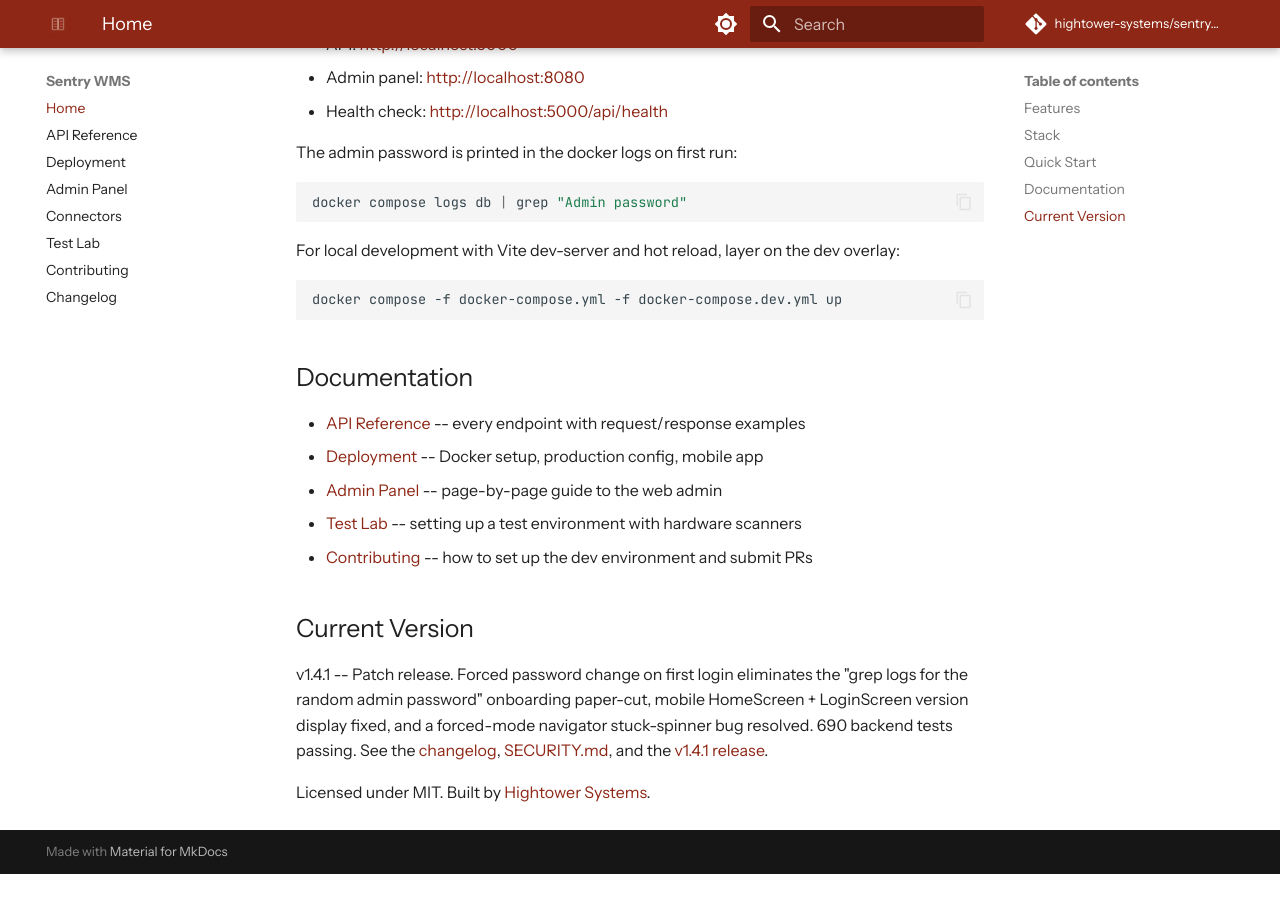
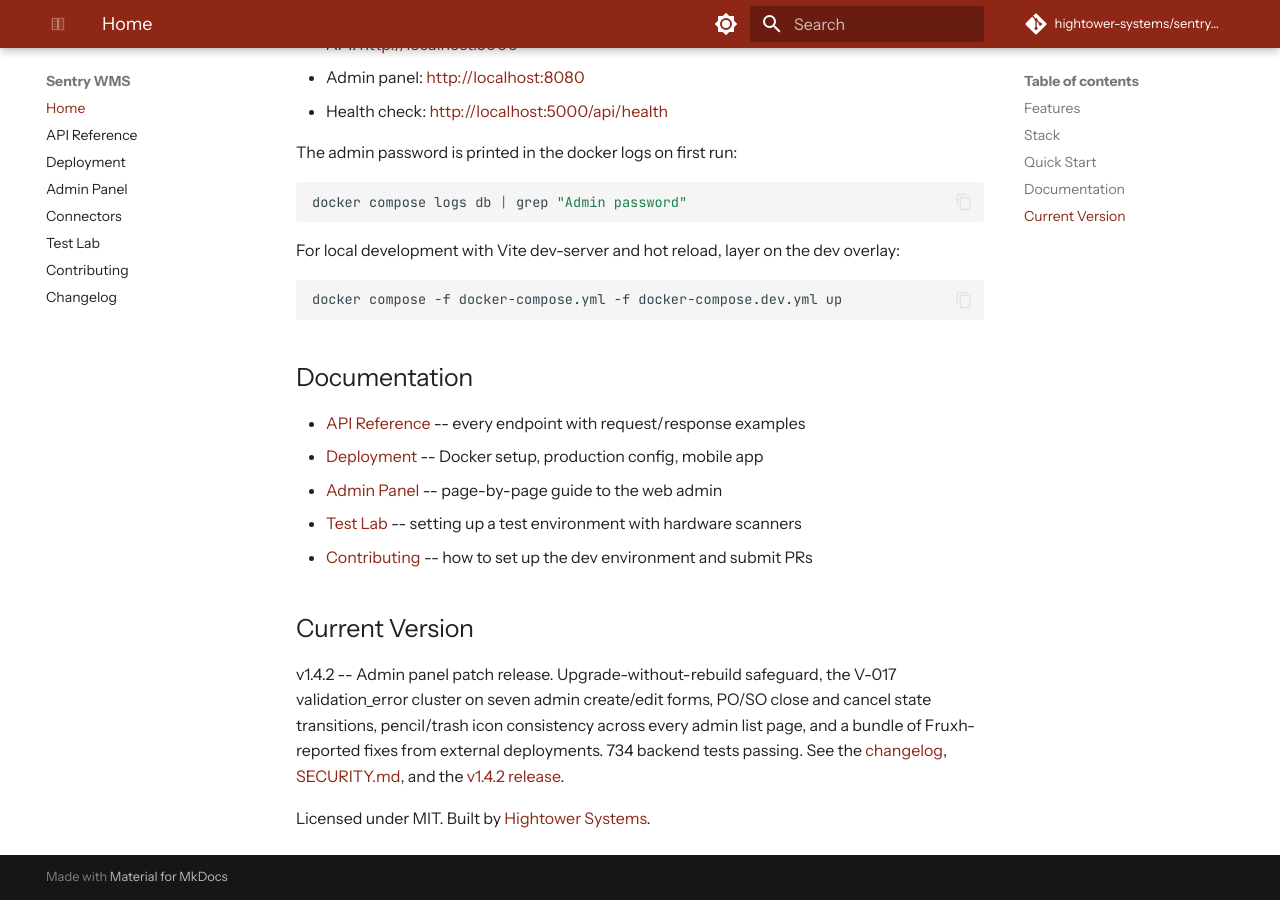
Before and after one commit to hightower-systems/sentry-wms, an MkDocs documentation site: the page built from docs/index.md, in a window 1280 px wide and 900 px high, scrolled down 1503 px. Built offline with MkDocs 1.6.1 and Material for MkDocs 9.7.7, drawn with Linux system fonts in a browser that asks for light colours; comment, search, counter and statistics services are not loaded; before the commit the page ends 2377 px from its top, so only the background shows below that.

Commit message:
chore: bump version to 1.4.2 across all packages and docs
Replicates the 818617a file list from the v1.4.0 -> v1.4.1 bump, plus
the two lockfiles (admin/mobile package-lock.json) that should have
been in 818617a but were missed -- that omission is exactly the #96
bug this release fixes, and the new lockfile-check CI job now catches
the drift.

Files bumped:
  api/version.py                       1.4.1 -> 1.4.2
  admin/package.json                   1.4.1 -> 1.4.2
  admin/package-lock.json              1.4.1 -> 1.4.2 (root package only)
  admin/src/pages/Settings.jsx         About section mono Version
  mobile/package.json                  1.4.1 -> 1.4.2
  mobile/package-lock.json             1.4.1 -> 1.4.2 (root package only)
  mobile/app.json                      Expo version
  mobile/src/screens/HomeScreen.js     footer v1.4.1 -> v1.4.2
  mobile/src/screens/LoginScreen.js    version label v1.4.1 -> v1.4.2
  docs/deployment.md                   adb install sentry-wms-v1.4.2.apk
  docs/index.md                        Current Version paragraph rewritten
  README.md                            badges, status line, milestone row (new), footer

Not bumped:
  mobile/app.json android.versionCode  stays at 1 -- no mobile code
                                        changed in v1.4.2, APK is not
                                        rebuilding for this release
  mobile node dependency versions      unrelated (merge2, ttlcache,
                                        anser etc. happen to share
                                        the 1.4.x version space)
  CHANGELOG.md / docs/changelog.md     v1.4.1 narrative references are
                                        historical and stay
  api/services/auth_service.py,        v1.4.1 in docstrings / comments
  api/tests/test_forced_password_       describing when features landed,
  change.py, mobile test comments,     historical, stay
  AppNavigator.js comment

Tests: 58 admin, 734 backend, all green. Lockfile Version Check
workflow (#96) green.

```diff
--- a/admin/src/pages/Settings.jsx
+++ b/admin/src/pages/Settings.jsx
@@ -384,7 +384,7 @@ export default function Settings() {
       <div className="settings-section">
         <h3>About</h3>
         <div className="detail-grid">
-          <span className="detail-label">Version</span><span className="mono">1.4.1</span>
+          <span className="detail-label">Version</span><span className="mono">1.4.2</span>
           <span className="detail-label">Repository</span><span><a href="https://github.com/hightower-systems/sentry-wms" target="_blank" rel="noopener noreferrer">github.com/hightower-systems/sentry-wms</a></span>
         </div>
       </div>
--- a/api/version.py
+++ b/api/version.py
@@ -1,3 +1,3 @@
 """Sentry WMS version."""
 
-__version__ = "1.4.1"
+__version__ = "1.4.2"
--- a/docs/index.md
+++ b/docs/index.md
@@ -67,6 +67,6 @@ docker compose -f docker-compose.yml -f docker-compose.dev.yml up
 
 ## Current Version
 
-v1.4.1 -- Patch release. Forced password change on first login eliminates the "grep logs for the random admin password" onboarding paper-cut, mobile HomeScreen + LoginScreen version display fixed, and a forced-mode navigator stuck-spinner bug resolved. 690 backend tests passing. See the [changelog](changelog.md), [SECURITY.md](https://github.com/hightower-systems/sentry-wms/blob/main/SECURITY.md), and the [v1.4.1 release](https://github.com/hightower-systems/sentry-wms/releases/tag/v1.4.1).
+v1.4.2 -- Admin panel patch release. Upgrade-without-rebuild safeguard, the V-017 validation_error cluster on seven admin create/edit forms, PO/SO close and cancel state transitions, pencil/trash icon consistency across every admin list page, and a bundle of Fruxh-reported fixes from external deployments. 734 backend tests passing. See the [changelog](changelog.md), [SECURITY.md](https://github.com/hightower-systems/sentry-wms/blob/main/SECURITY.md), and the [v1.4.2 release](https://github.com/hightower-systems/sentry-wms/releases/tag/v1.4.2).
 
 Licensed under MIT. Built by [Hightower Systems](https://github.com/hightower-systems).
```
Also changed, not shown: README.md (+5 -4 lines), docs/deployment.md (+1 -1 lines), 7 other files.
